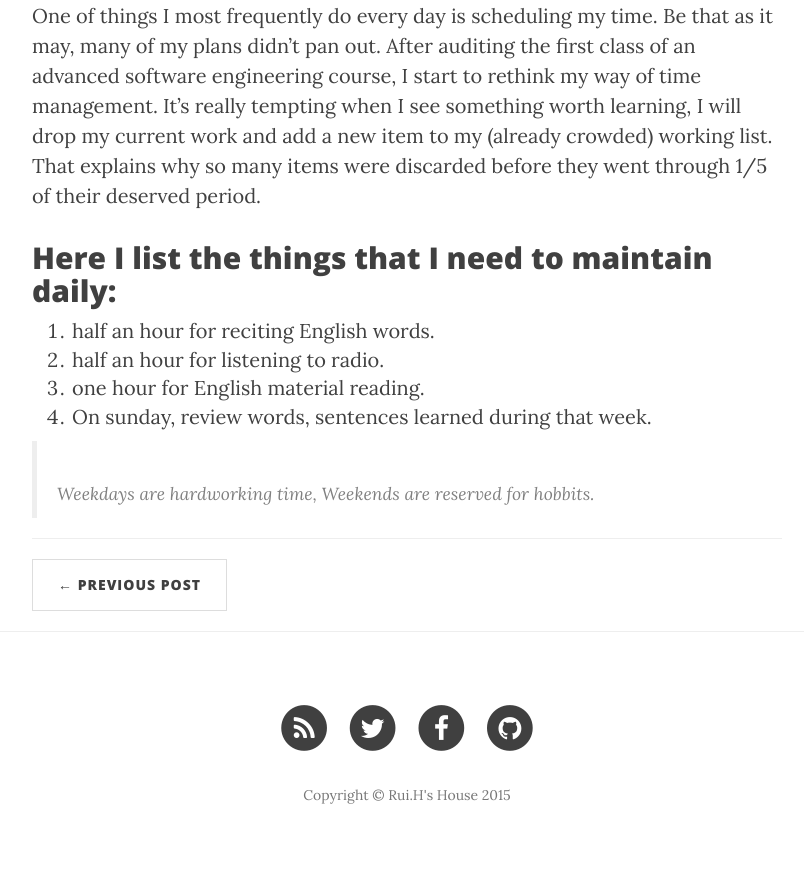
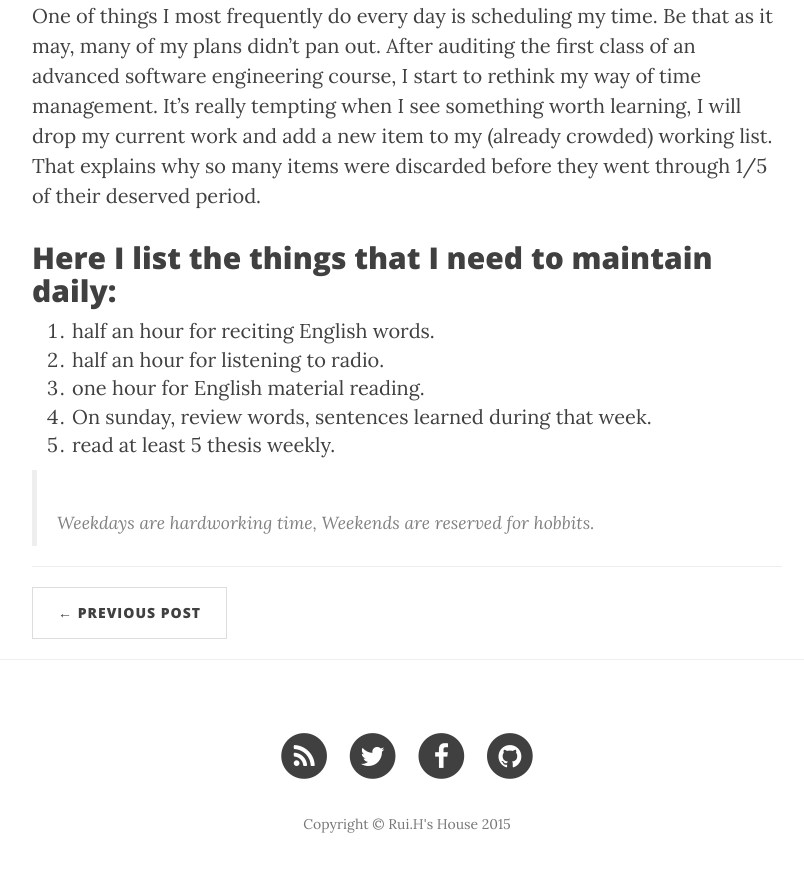
Before and after one commit to HRLTY/hrlty.github.io, a Jekyll site: the page built from _posts/2015-09-18-first-week-at-school.md, in a window 1280 px wide and 900 px high, scrolled down 1912 px. Shown: the top 872 px of the window, without its empty margins (233-1037 px from the left). Built offline with Jekyll 4.4.1, drawn with Linux system fonts in a browser that asks for light colours; nearby versions of some CDN libraries; comment, search, counter and statistics services are not loaded.

Commit message:
add rules

```diff
--- a/_posts/2015-09-18-first-week-at-school.md
+++ b/_posts/2015-09-18-first-week-at-school.md
@@ -70,6 +70,7 @@ through 1/5 of their deserved period.
 2. half an hour for listening to radio.
 3. one  hour for English material reading.
 4. On sunday, review words, sentences learned during that week.
+5. read at least 5 thesis weekly.
 
 > Weekdays are hardworking time, Weekends are reserved for hobbits.
 
```
